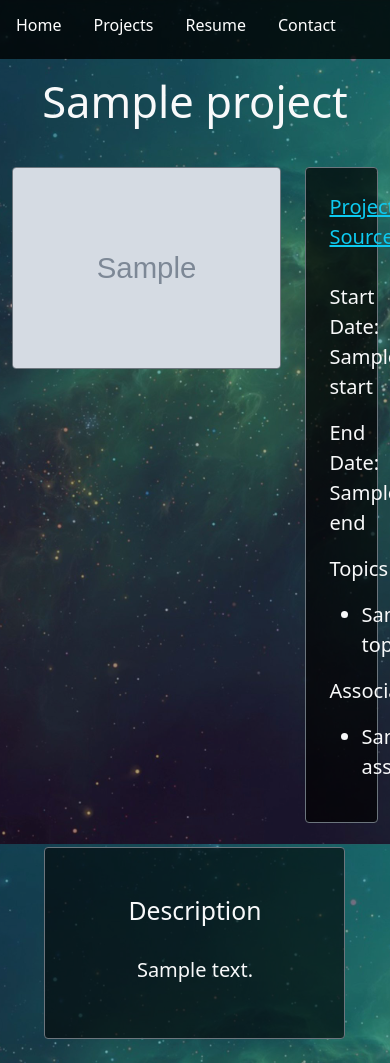
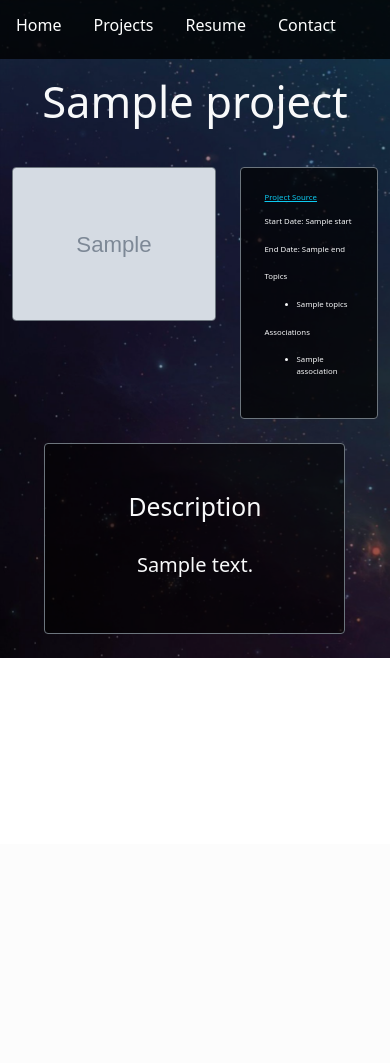
Before and after one commit to SevanBrodjian/SevanBNet-backend, a Django app: template catalog/templates/project_detail.html in a window 390 px wide; the page is wider, and only the part inside the window is pictured. After the commit the page ends 658 px from the top of that part, so only its background shows below. Run offline with Django 4.2, Linux system fonts and the light colour scheme; the template is opened without the code that fills it: most values are stand-ins (such as "Sample title", 1, 10 or a date in 2020); grey boxes marked "Sample" are stand-in pictures.

Commit message:
Reformatted project detail page font sizes for small screens

```diff
--- a/catalog/templates/home.html
+++ b/catalog/templates/home.html
@@ -35,6 +35,8 @@
                     <h1 class="display-1"><strong>Sevan Brodjian</strong></h1>
                     <h3 class="display-3"><strong><em>Data Science</em></strong></h3>
 
+                    <h6 class="d-md-none text-danger"><strong>Warning, this site is not designed to be viewed on small screens.</strong></h6>
+
                     <p class="lead mt-4">
                         Humanity's technological progress is closely modeled by a hyperbolic function, and our best estimates indicate that <a href="https://drive.google.com/drive/u/1/folders/15ArhEPZSTYU8f012bs6ehPS6-xmhtBPP" class="link-info">the technological singularity will be arriving within the century</a>.
                         <br><br>
--- a/catalog/templates/project_detail.html
+++ b/catalog/templates/project_detail.html
@@ -25,11 +25,11 @@
 
     <div class="container">
         <div class="row">
-            <div class="col-9">
+            <div class="col-7">
                 <img class="img-fluid rounded mx-sm-auto d-block mb-4 border border-secondary" src="{{ project.img.url }}" alt="{{ project.title }}" width="1100" height="500">
             </div>
-            <div class="col-3">
-                <div class="px-4 py-4 rounded border border-secondary lead" style="background-color: rgba(0, 0, 0, 0.7);">
+            <div class="col-5">
+                <div class="px-4 py-4 rounded border border-secondary lead" style="background-color: rgba(0, 0, 0, 0.7);font-size:2vw;">
 
                     {% if project.independent %}
                         <p><strong>*Independent Project*</strong></p>
@@ -75,7 +75,7 @@
         <div class="row">
             <div class="col-1"></div>
             <div class="col-10">
-                <div class="px-4 py-4 rounded border border-secondary" style="background-color: rgba(0, 0, 0, 0.6);">
+                <div class="px-2 py-4 rounded border border-secondary" style="background-color: rgba(0, 0, 0, 0.6);">
                     <br>
                     <h2 class="text-center diplay-2">Description</h2>
                     <br>
```
